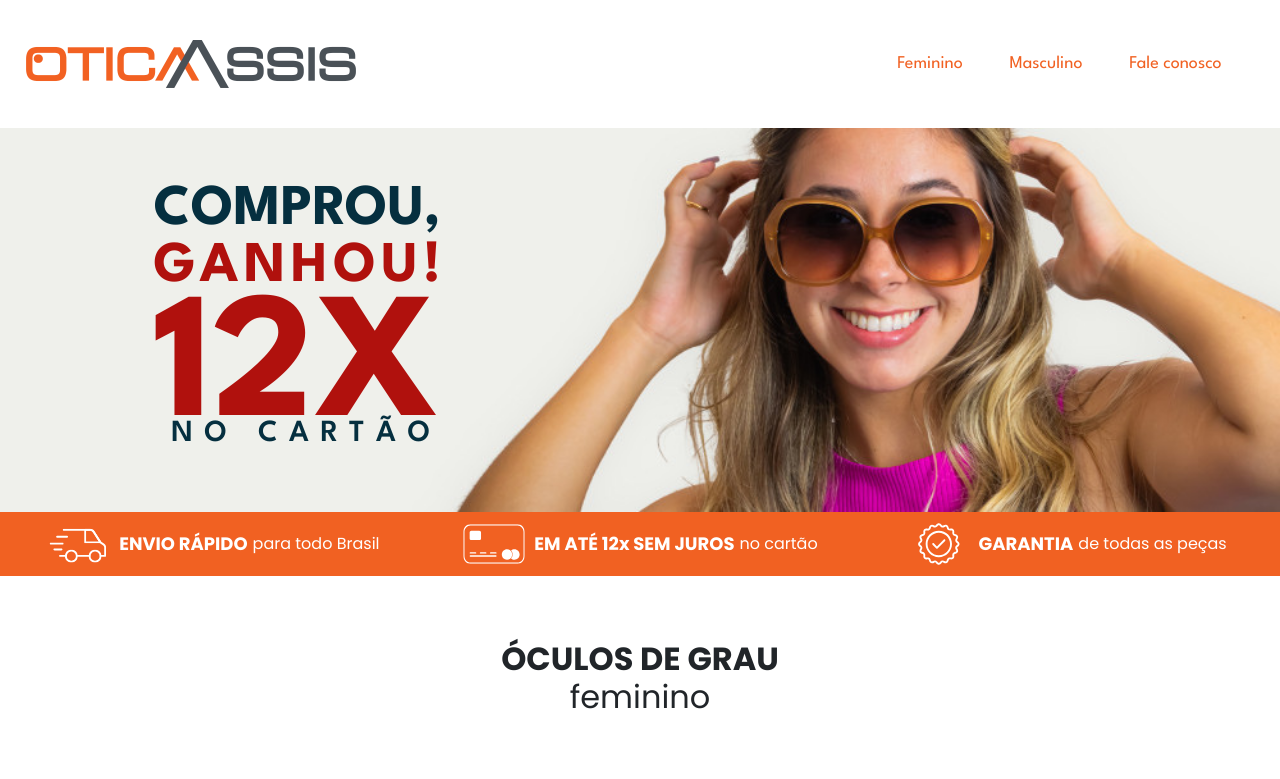
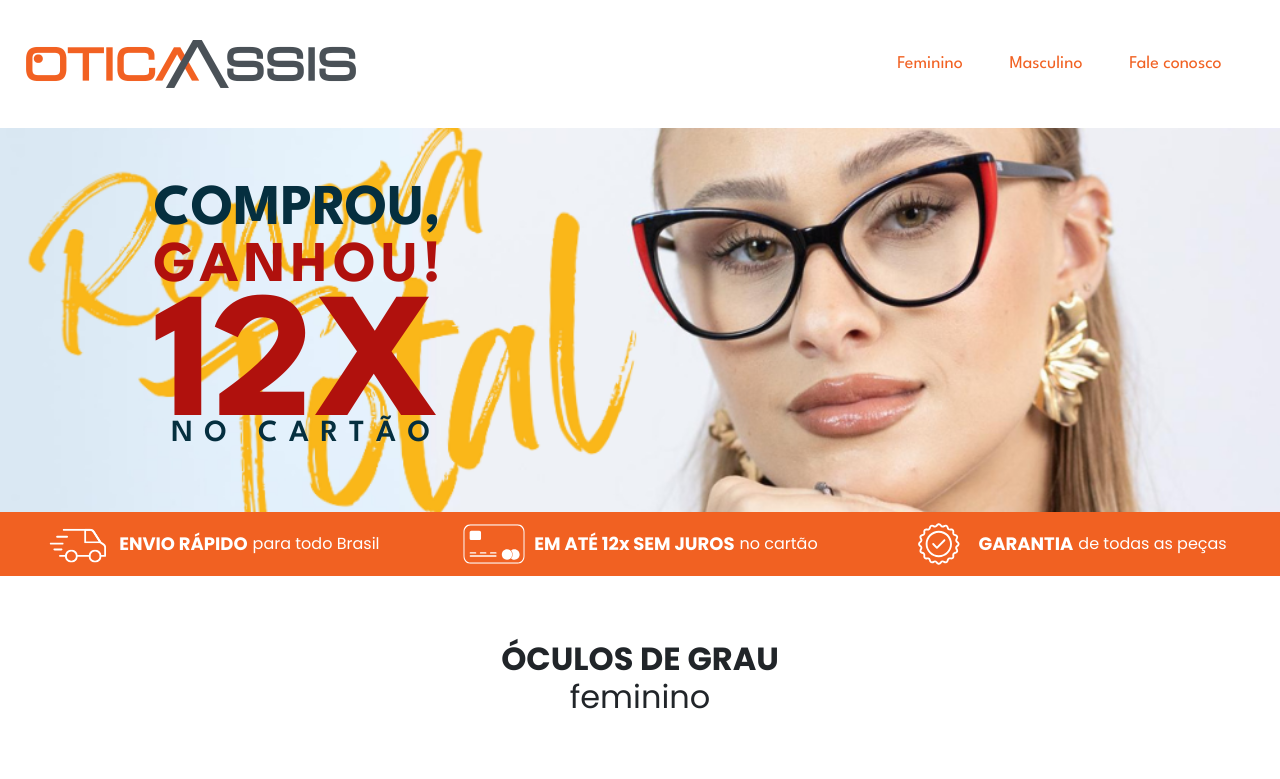
Before and after one commit to JeffVenancius/oticaassiscatalogo-2, a React (Create React App) app: page / in a window 1280 px wide. Shown: the top 779 px of the page. Built offline with nearby package versions, Linux system fonts and the light colour scheme; grey boxes are pictures that could not be loaded.

Commit message:
Update App.js

```diff
--- a/src/App.js
+++ b/src/App.js
@@ -156,7 +156,7 @@ function App() {
   return (
     <div className="App">
 		<Header
-				headerStyle={size[0] > 1149 ? {backgroundImage: "url(\"./assets/assis/banner 1 landing page assis 1000x300.jpg\")", backgroundSize: "contain",aspectRatio: 10/3} : {backgroundImage: "url(\"./assets/assis/banner 1 landing page assis (1000 x 600 px).jpg\")", backgroundSize: "contain", aspectRatio: 1150/690}}
+				headerStyle={size[0] > 1149 ? {backgroundImage: "url(\"./assets/assis/banner 1 landing page 1000x300.png\")", backgroundSize: "contain",aspectRatio: 10/3} : {backgroundImage: "url(\"./assets/assis/banner 1 landing page assis (1000 x 600 px).png\")", backgroundSize: "contain", aspectRatio: 1150/690}}
 		headerIcon= {size[0] > 1149 ? true : false}
 		/>
 		<Ruler
```
